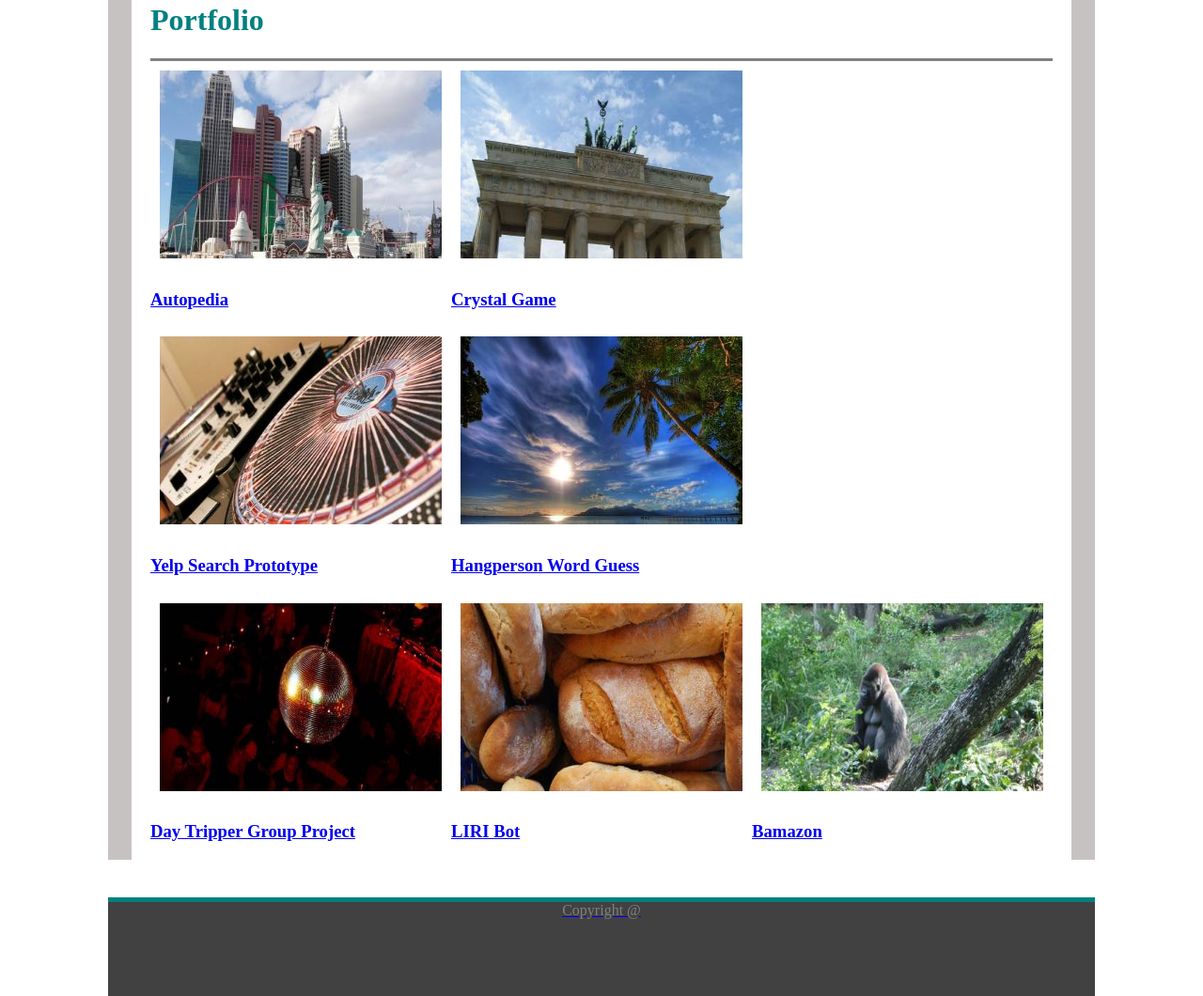
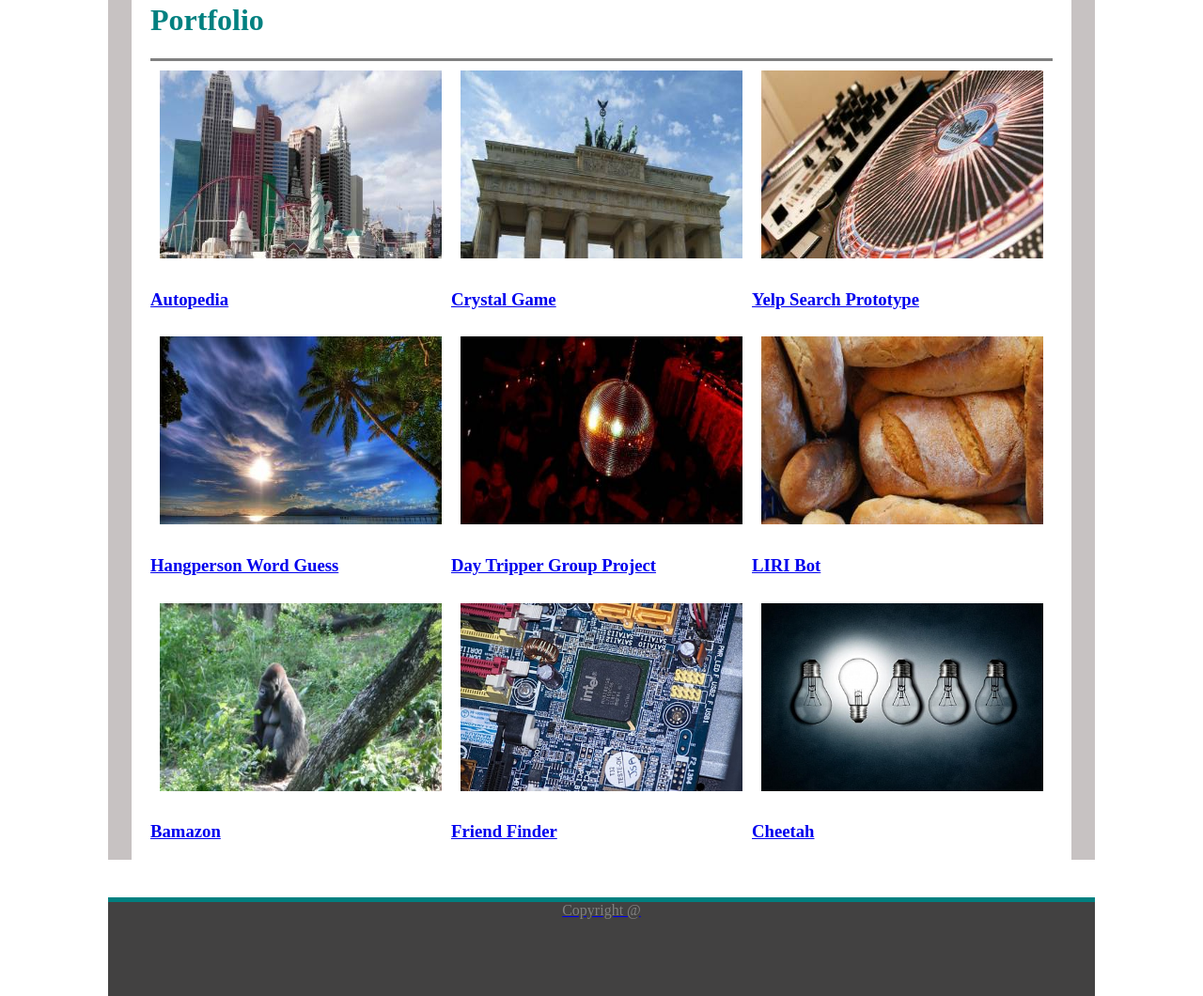
Before and after one commit to bigalr8/Basic-Portfolio, a plain HTML site: page portfolio.html in a window 1280 px wide. Shown: the part 189-1249 px from the top of the page at 94% size. Drawn offline with Linux system fonts and the light colour scheme.

Commit message:
Added Friend Finder and Cheetah to portfoilio

```diff
--- a/portfolio.html
+++ b/portfolio.html
@@ -38,20 +38,20 @@
                     <h3>Crystal Game</h3>
                     </a>
                 </div>
-              </div>
-              <div class="row">
                 <div class="column">
                     <a href = "https://bigalr8.github.io/yelp-categories-search/">
                     <img class="image-port image-3" src="images/download_music.jpg">
                     <h3>Yelp Search Prototype</h3>
                 </div>
+              </div>
+
+              <div class="row">
+
                   <div class="column">
                       <a href = "https://bigalr8.github.io/Word-Guess-Game/">
                       <img class="image-port image-4" src="images/download_tech2.jpg">
                       <h3>Hangperson Word Guess</h3>
                   </div>
-                </div>
-                <div class="row">
                   <div class="column">
                     <a href = "https://mattwills09.github.io/Day-Tripper/">
                     <img class="image-port image-5" src="images/download_tech3.jpg">
@@ -62,15 +62,33 @@
                     <img class="image-port image-6" src="images/download_sunset.jpg">
                     <h3>LIRI Bot</h3>
                 </div>
+
+                </div>
+                <div class="row">
+
                     <div class="column">
                         <a href = "https://github.com/bigalr8/bamazon/blob/master/README.md">
                         <img class="image-port image-7" src="images/download_ny.jpg">
                         <h3>Bamazon</h3>
                     </div>
+
+                    <div class="column">
+                        <a href = "https://glacial-fortress-38607.herokuapp.com/">
+                        <img class="image-port image-7" src="images/download_board.jpg">
+                        <h3>Friend Finder</h3>
+                    </div>
+
+                    <div class="column">
+                        <a href = "https://cheetara.herokuapp.com/"">
+                        <img class="image-port image-7" src="images/download_bulbs.jpg">
+                        <h3>Cheetah</h3>
+                    </div>
+
                   </div>
 
 
                 </div>
+
               </div>
     </div>
     <div class="footer">Copyright @</div>
```
Also changed, not shown: images/download_board.jpg (added), images/download_bulbs.jpg (added), images/download_button.jpg (added), images/download_circuit.jpg (added), images/download_eye.jpg (added), images/download_hands.jpg (added), images/download_mind.jpg (added), images/download_sheetmusic.jpg (added). Lines whose indentation alone changed are shown as unchanged.
